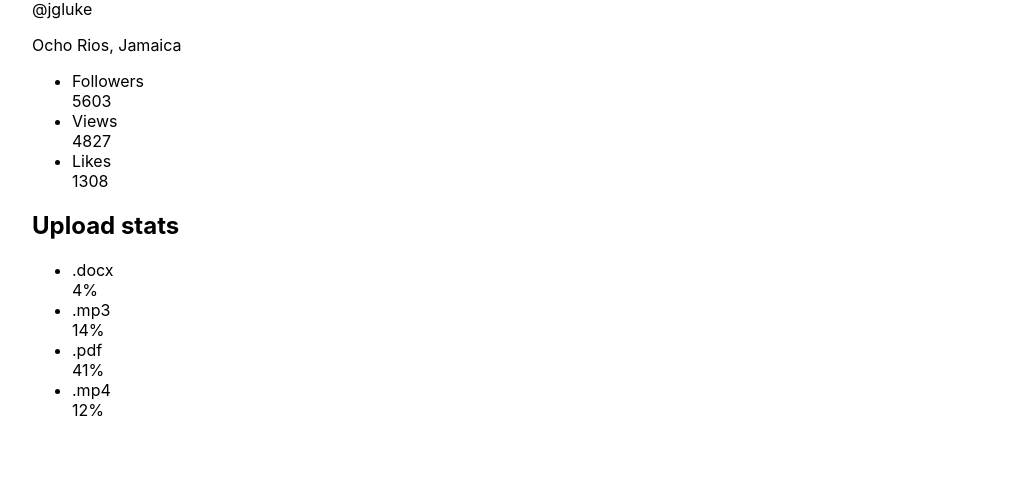
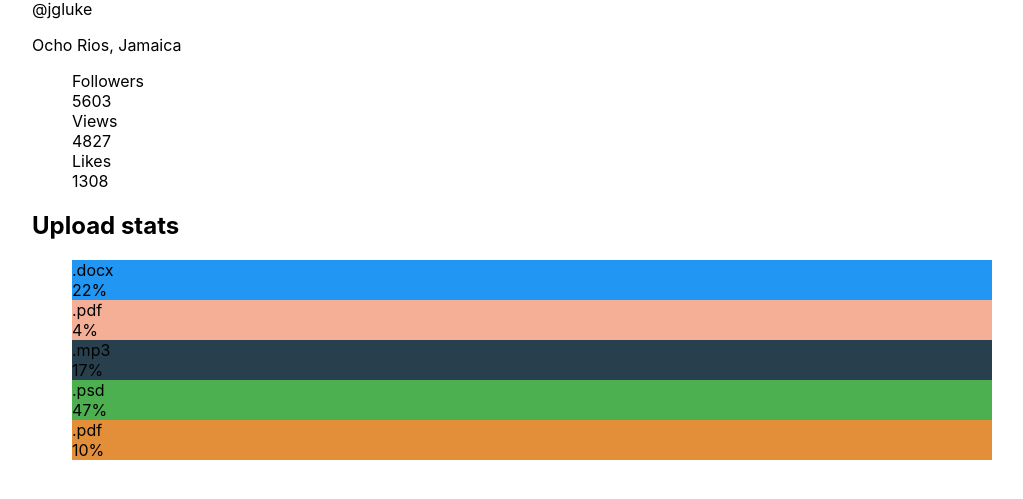
Before and after one commit to IvanFesenko/goit-react-hw-01-components, a React (Create React App) app: page / in a window 1280 px wide. Shown: the part 289-788 px from the top of the page, without its empty margins (128-1151 px from the left). Built offline with nearby package versions, Linux system fonts and the light colour scheme.

Commit message:
3rd stage

```diff
--- a/src/App.css
+++ b/src/App.css
@@ -4,14 +4,19 @@
   padding: 0 15px;
 }
 
-.avatar{
+.avatar {
   width: 200px;
 }
 
-.quantity{
+.quantity {
   display: block;
 }
 
-.label{
+.label {
   display: block;
 }
+
+.stats,
+.stat-list {
+  list-style: none;
+}
--- /dev/null
+++ b/src/components/statistics/ListItem.js
@@ -0,0 +1,12 @@
+import React from 'react';
+
+function ListItem({ label, percentage, color }) {
+  return (
+    <li className="item" style={{ backgroundColor: `${color}` }}>
+      <span className="label">{label}</span>
+      <span className="percentage">{percentage}</span>
+    </li>
+  );
+}
+
+export default ListItem;
--- a/src/components/statistics/Statistics.js
+++ b/src/components/statistics/Statistics.js
@@ -1,32 +1,13 @@
-import React from "react";
+import React from 'react';
+import StatisticsList from './StatisticsList';
 
-function Statistics({title, stats}) {
-
-  return(
+function Statistics({ title, stats }) {
+  return (
     <section className="statistics">
       {title ? <h2 className="title">{title}</h2> : ''}
-      <ul className="stat-list">
-        <li className="item">
-          <span className="label">.docx</span>
-          <span className="percentage">4%</span>
-        </li>
-          <li className="item">
-          <span className="label">.mp3</span>
-          <span className="percentage">14%</span>
-        </li>
-        <li className="item">
-          <span className="label">.pdf</span>
-          <span className="percentage">41%</span>
-        </li>
-        <li className="item">
-          <span className="label">.mp4</span>
-          <span className="percentage">12%</span>
-        </li>
-      </ul>
+      <StatisticsList stats={stats} />
     </section>
-  )
-
-
+  );
 }
 
 export default Statistics;
--- /dev/null
+++ b/src/components/statistics/StatisticsList.js
@@ -0,0 +1,21 @@
+import React from 'react';
+import ListItem from './ListItem';
+import colors from '../../services/colors';
+import random from '../../services/randomNumber';
+
+function StatisticsList({ stats }) {
+  const listItems = stats.map(item => {
+    const number = random(0, 43);
+    return (
+      <ListItem
+        label={item.label}
+        percentage={`${item.percentage}%`}
+        color={colors[number]}
+      />
+    );
+  });
+
+  return <ul className="stat-list">{listItems}</ul>;
+}
+
+export default StatisticsList;
--- /dev/null
+++ b/src/services/colors.js
@@ -0,0 +1,47 @@
+const colors = [
+  '#2196F3',
+  '#4CAF50',
+  '#FF9800',
+  '#009688',
+  '#795548',
+  '#E42DBA',
+  '#D35AE6',
+  '#8BB751',
+  '#120DFA',
+  '#0B7883',
+  '#B5C3FB',
+  '#69D42A',
+  '#79EBB1',
+  '#C35F71',
+  '#7424C8',
+  '#8641B5',
+  '#089D43',
+  '#A08016',
+  '#7F30F3',
+  '#0B23CA',
+  '#E8CD24',
+  '#73FB1D',
+  '#28BDA5',
+  '#06B0E5',
+  '#3B8B66',
+  '#E38F39',
+  '#52999A',
+  '#82048D',
+  '#501445',
+  '#F5AF96',
+  '#CACDE7',
+  '#27F5DD',
+  '#45DF89',
+  '#7B0E4B',
+  '#28404E',
+  '#C44083',
+  '#5E7DE5',
+  '#0C46F8',
+  '#459658',
+  '#B13680',
+  '#705594',
+  '#29FFD6',
+  '#6B9902',
+];
+
+export default colors;
--- /dev/null
+++ b/src/services/randomNumber.js
@@ -0,0 +1,3 @@
+export default function randomIntegerFromInterval(min, max) {
+  return Math.floor(Math.random() * (max - min + 1) + min);
+}
```
Also changed, not shown: src/components/profile/Profile.js (+6 -11 lines), src/data/friends.json (added, +32 -0 lines), src/data/transactions.json (added, +122 -0 lines), src/index.js (+7 -11 lines), src/data/statistical-data.json (renamed from src/components/statistics/statistical-data.json), src/data/user.json (renamed from src/components/profile/user.json).
